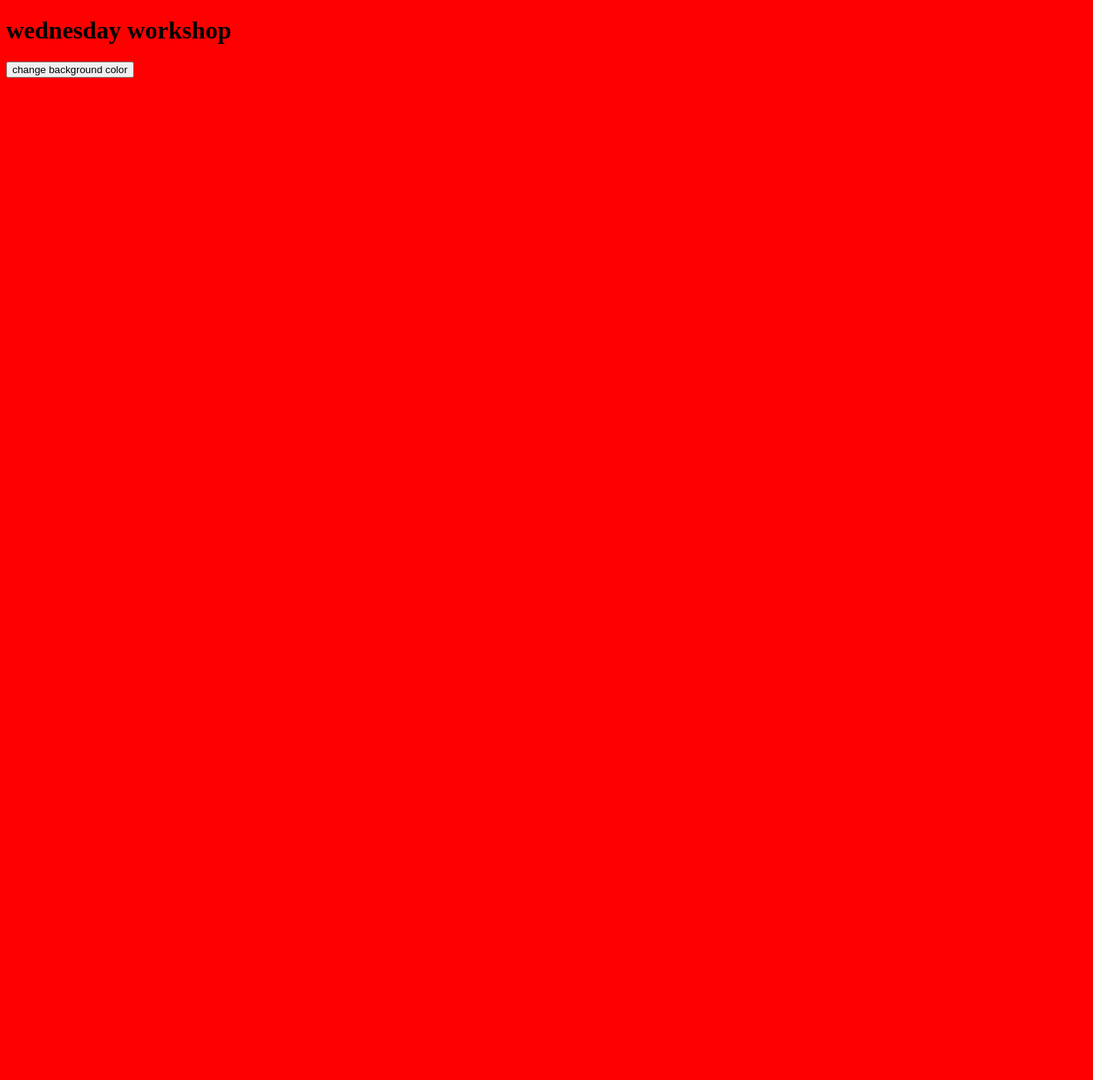
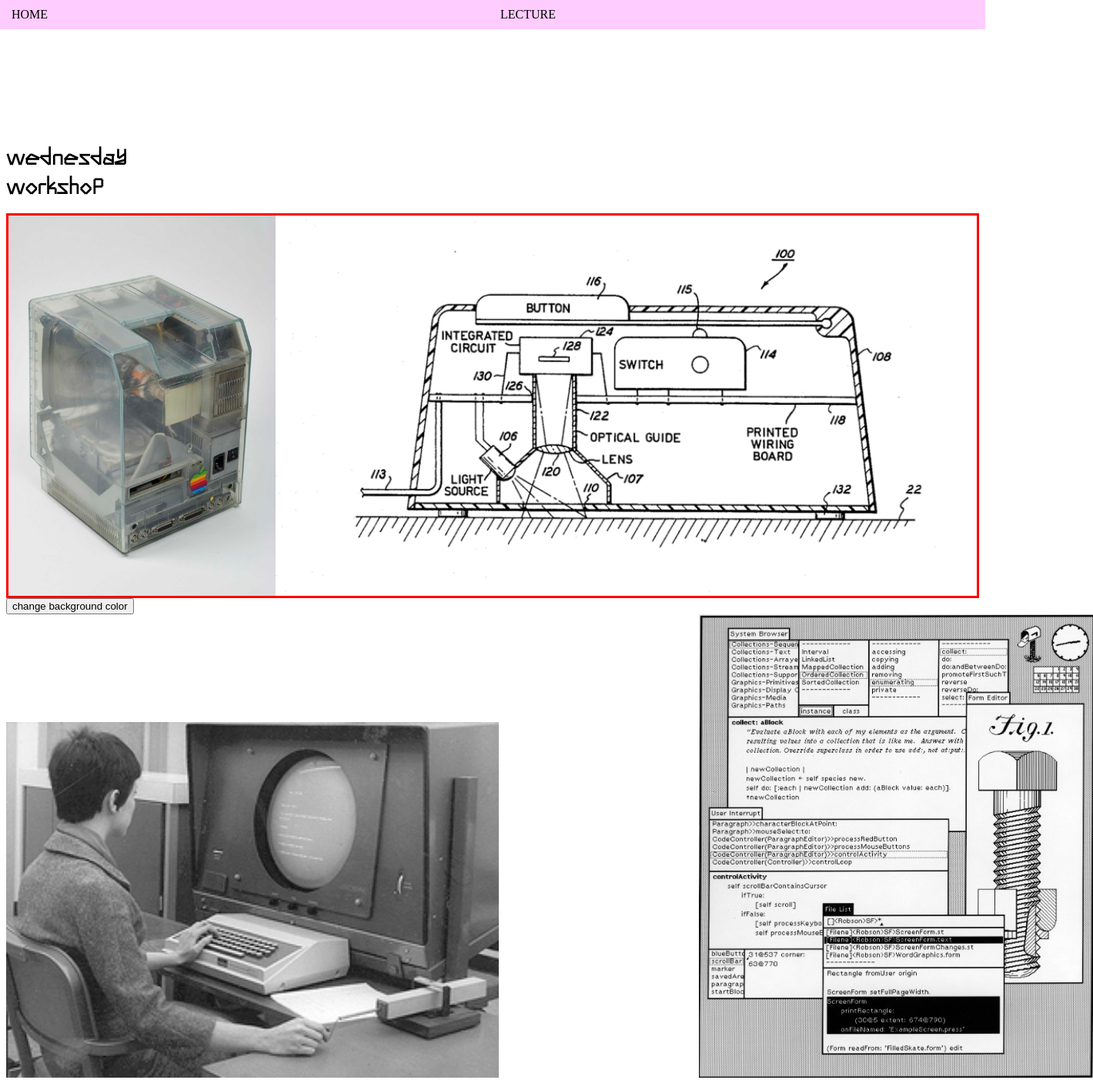
Before and after one commit to rae-school/coding-in-a-circle, a plain HTML site: page weds.html in a window 1280 px wide. Shown: the top 1403 px of the page at 77% size, 1420 px wide, since content can reach past the window. Before the commit the page ends 800 px from the top, so only its background shows below. Drawn offline with Linux system fonts and the light colour scheme.

Commit message:
add files

```diff
--- a/weds.css
+++ b/weds.css
@@ -5,12 +5,130 @@ html {
     box-sizing: inherit;
 }
 
-@media screen and (min-width: 480px) {
-    body {
-      background-color: red;
-    }
+
+@font-face {
+    font-family: anth;
+    src: url(anthony.woff);
 }
 
 body.active {
     background-color: blue;
 }
+
+h1 {
+    margin-top: 180px;
+    font-family: anth;
+}
+
+.last-images {
+    display: block;
+    margin-top: 150vh;
+    display: flex;
+    margin-bottom: 300px;
+}
+
+.last-images img {
+    width: 33.33%;
+}
+
+.main-navigation {
+    position: fixed;
+    top: 0;
+    background-color: #ff88ff;
+    z-index: 10;
+    width: 100%;
+    left: 0;
+}
+
+.ham {
+    display: block;
+    font-size: 30px;
+    line-height: 30px;
+    margin: 0 0 0 10px;
+}
+
+.ham:before {
+    content: "\2261";
+}
+
+.ham.active:before {
+    content: "\00d7";
+}
+
+.main-navigation nav {
+    background-color: #ffccff;
+    width: 100%;
+    margin-top: 5px;
+    padding: 5px 0 5px 10px;
+    display: none;
+    cursor: pointer;
+}
+
+.main-navigation a {
+    display: block;
+    color: #000;
+    text-decoration: none;
+    text-transform: uppercase;
+    padding: 5px;
+    width: 100%;
+}
+
+.main-navigation a:hover {
+    text-decoration: underline;
+}
+
+.images {
+    display: flex;
+    width: 100%;
+    border: 3px solid red;
+    height: 500px;
+    overflow: hidden;
+    justify-content: center;
+}
+
+.images img {
+    display: block;
+}
+
+@media screen and (min-width: 520px) {
+    .main-navigation nav {
+        display: flex;
+        width: 100%;
+        margin-top: 0;
+    }
+    .ham {
+        display: none;
+    }
+}
+
+#scroll-container {
+    height: 100vh;
+    width: 100vw;
+}
+
+#scroll-container .image-wrapper {
+    position: relative;
+    width: 100%;
+    height: 100vh;
+}
+
+.image-wrapper img {
+    position: relative;
+    top: 0;
+    width: 100%;
+}
+
+#first-layer {
+    width: 50%;
+    left: 0;
+}
+
+#second-layer {
+    width: 40%;
+    left: 20%;
+}
+
+#third-layer {
+    width: 70%;
+    left: 30%;
+}
--- a/weds.html
+++ b/weds.html
@@ -6,12 +6,40 @@
     <link rel="stylesheet" type="text/css" href="weds.css">
   </head>
 
-  <body class="homepage">
+  <body id="body" class="homepage">
+    <div class="main-navigation">
+      <span id="hamburger-icon" class="ham"></span>
+      <nav id="navigation">
+        <a href="index.html">home</a>
+        <a href="lecture.html">lecture</a>
+      </nav>
+    </div>
 
     <div class="container">
-      <h1>wednesday workshop</h1>
+      <h1>wednesday <br> workshop</h1>
+
+      <div class="images">
+        <img id="image-1" src="images/1.jpg"/>
+        <img id="image-2" src="images/2.png"/>
+      </div>
 
       <button id="button">change background color</button>
+
+    </div>
+
+
+    <div id="scroll-container">
+      <div class="image-wrapper">
+        <img id="first-layer" src="images/3.jpg"/>
+        <img id="second-layer" src="images/9.jpg"/>
+        <img id="third-layer" src="images/11.jpg"/>
+      </div>
+    </div>
+
+    <div class="last-images">
+      <img src="images/10.jpg" />
+      <img src="images/4-2.jpg" />
+      <img src="images/5-2.jpg" />
     </div>
 
     <script src="weds.js"></script>
--- a/weds.js
+++ b/weds.js
@@ -1,8 +1,59 @@
 console.log("file is working")
 
+
+
+// hamburger menu
+let hamburgerOpen = false;
+let navigation = document.getElementById("navigation");
+let hamburgermenu = document.getElementById("hamburger-icon");
+
+hamburgermenu.addEventListener("click", function(event) {
+    if(hamburgerOpen) {
+        navigation.style.display = "none";
+        hamburgerOpen = false;
+        hamburgermenu.classList.toggle("active")
+    } else {
+        navigation.style.display = "block";
+        hamburgerOpen = true;
+        hamburgermenu.classList.toggle("active")
+    }
+})
+
+
+
+// toggle on and off
 let backgroundButton = document.getElementById("button");
+let active = "off";
+let image1 = document.getElementById("image-1");
+let image2 = document.getElementById("image-2");
 
 backgroundButton.addEventListener("click", function(event) {
     console.log("clicked!")
     document.body.classList.toggle("active")
+
+    if(active == "off") {
+        image1.src="images/3.jpg"
+        image2.src="images/6.jpg"
+        active = "on"
+    } else {
+        image1.src="images/1.jpg"
+        image2.src="images/2.png"
+        active = "off"
+    }
 })
+
+
+
+//scroll events
+
+let first = document.getElementById('first-layer');
+let second = document.getElementById('second-layer');
+let third = document.getElementById('third-layer');
+
+document.addEventListener("scroll", function(event) {
+    let topScroll = window.scrollY;
+
+    first.style.top = 0.4 * topScroll + 'px';
+    second.style.top = 0.2 * topScroll + 'px';
+    third.style.top = 0.1 * topScroll + 'px';
+});
```
Also changed, not shown: Anthony.woff (added).
